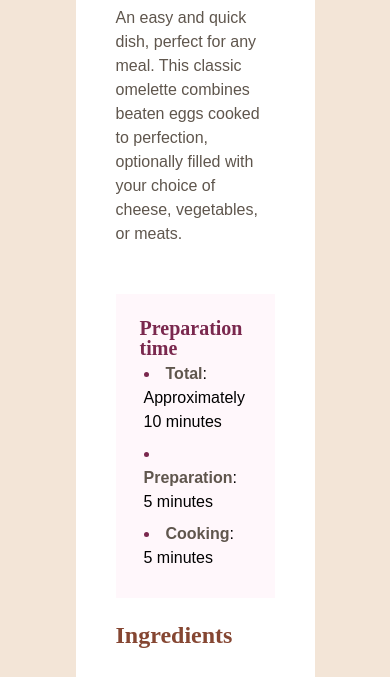
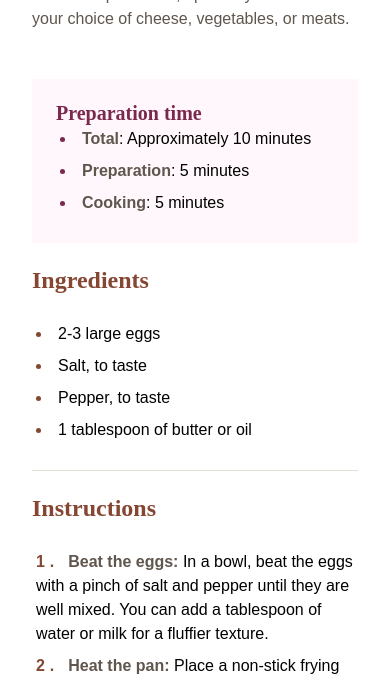
Before and after one commit to IbrahimAyed1/recipe-page, a plain HTML site: page index.html in a window 390 px wide. Shown: the part 423-1100 px from the top of the page. Drawn offline with Linux system fonts and the light colour scheme.

Commit message:
Fix: Adding Media Query To Handle Small Devices

```diff
--- a/style.css
+++ b/style.css
@@ -67,6 +67,7 @@ body .container {
   padding: 40px;
   border-radius: 24px;
 }
+
 body .container header {
   margin-bottom: 40px;
 }
@@ -142,3 +143,23 @@ table tr td {
 table tr td.nutrition__table__value {
   color: var(--rose-800);
 }
+
+/* Add this media query for mobile devices */
+@media screen and (max-width: 768px) {
+  body {
+    padding: 0px;  /* Reduce body padding on mobile */
+  }
+
+  body .container {
+    max-width: 100%;  /* Make container full width */
+    padding: 0px;    /* Reduce container padding */
+    border-radius: 0px;  /* Optional: Slightly reduce border radius */
+  }
+  body .container header img {
+    border-radius: 0px;
+  }
+  body .container .container__content{
+    padding: 32px;
+  }
+
+}
```
